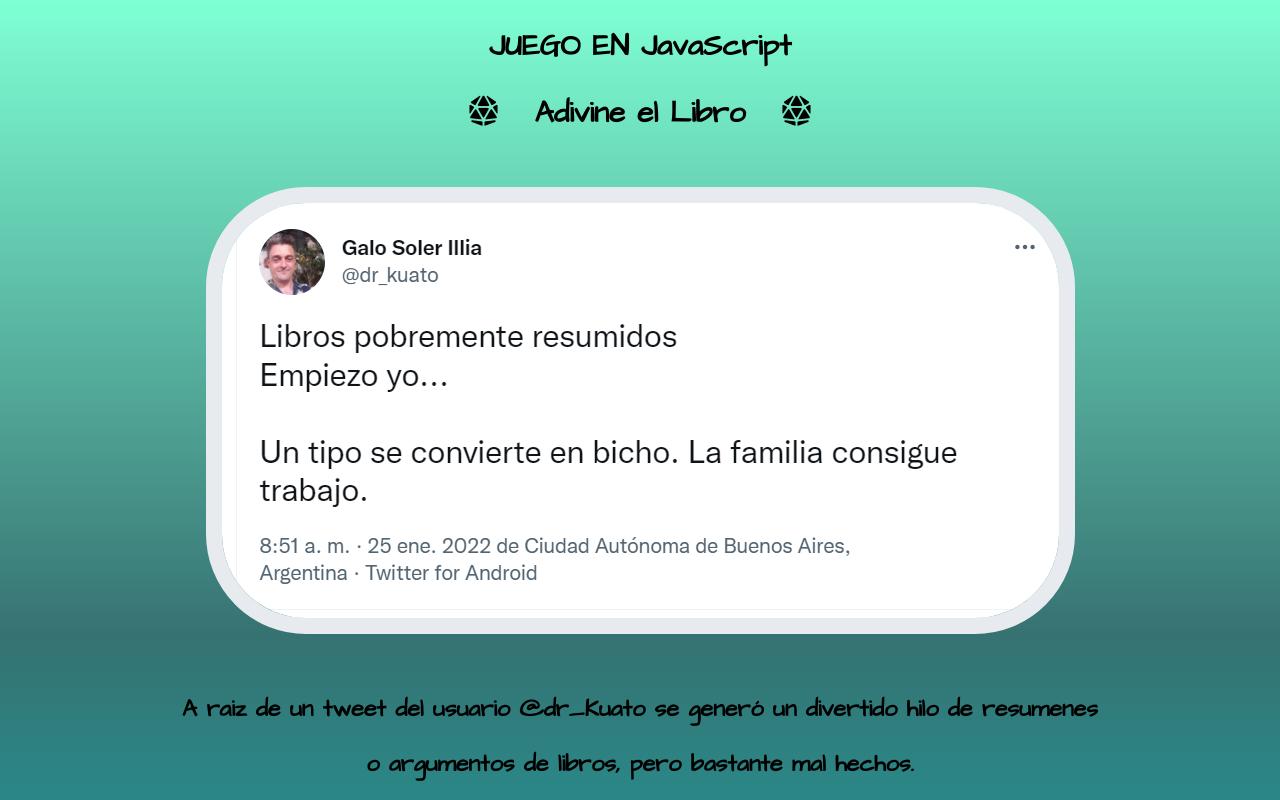
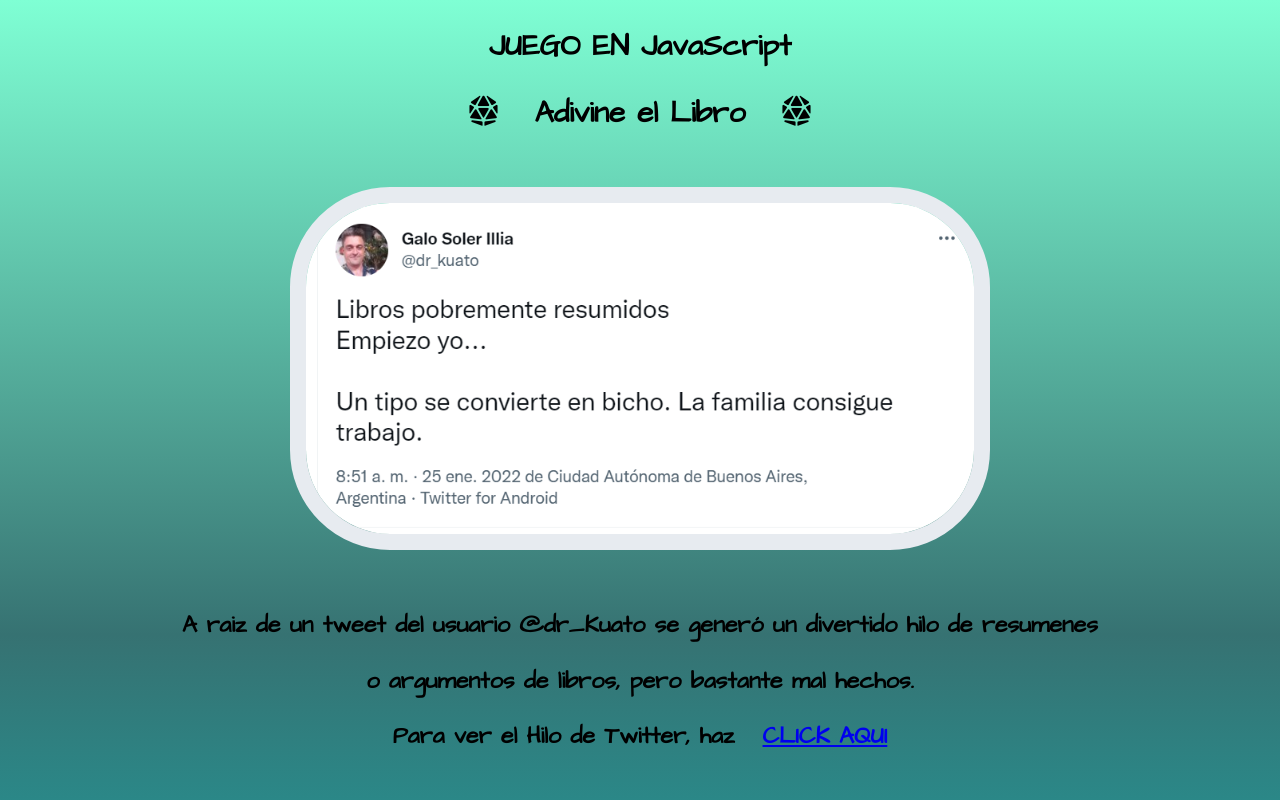
Before and after one commit to Pedro410Ar/Libros, a plain HTML site: page index.html in a window 1280 px wide. Shown: the top 800 px of the page. Drawn offline with Linux system fonts and the light colour scheme; a web font is replaced by a local one.

Commit message:
Update index.html

```diff
--- a/index.html
+++ b/index.html
@@ -24,7 +24,7 @@
         <div>
             <h2>JUEGO EN JavaScript</h2>
             <h2> <i class="fas fa-dice-d20"></i>   &nbsp; Adivine el Libro  &nbsp;     <i class="fas fa-dice-d20"></i></h2> <br>
-            <img class="logo" src="img/Captura.png"  alt="tweet"> <br><br>
+            <img class="logo" width=700 height=auto src="img/Captura.PNG"  alt="tweet"> <br><br>
             <p > <h3>A raiz de un tweet del usuario @dr_Kuato se generó un divertido hilo de resumenes </h3></p>
             <p> <h3> o argumentos de libros, pero bastante mal hechos.</h3></p>
             <p> <h3>Para ver el Hilo de Twitter, haz &nbsp; <a href="https://twitter.com/dr_kuato/status/1485943495290499072?s=20&t=O77uBgt1D10Uo8buyDfdkg" target="_blank"> CLICK AQUI</a> </h3></p> <br>
```
